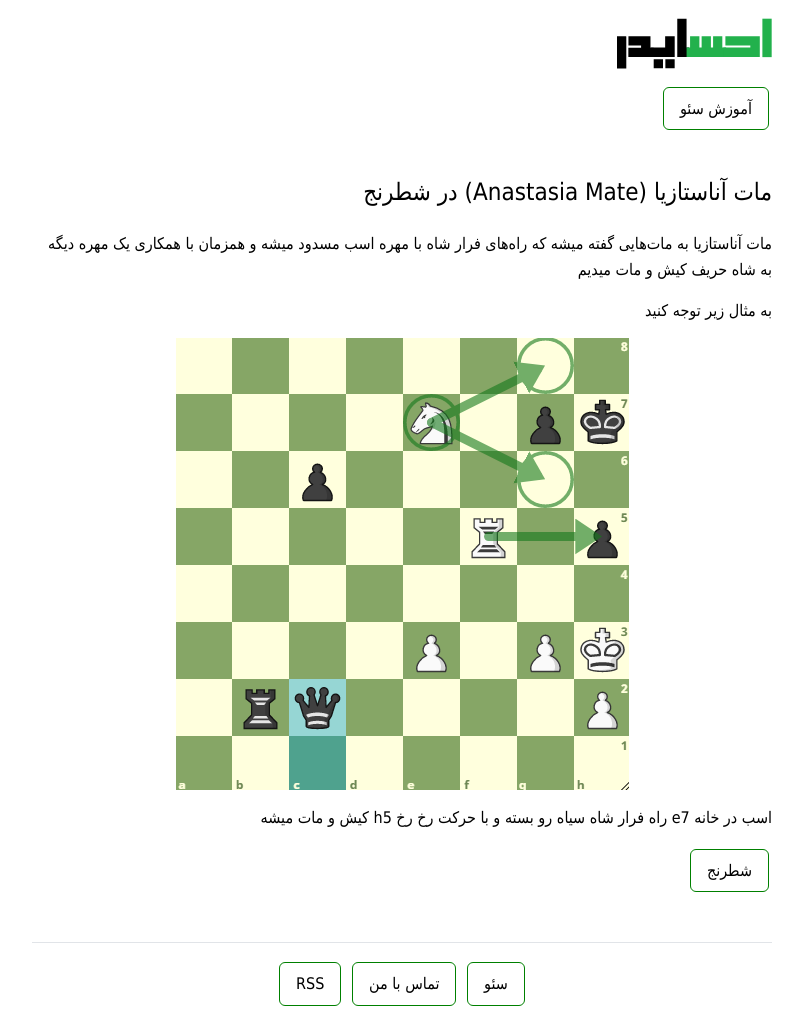
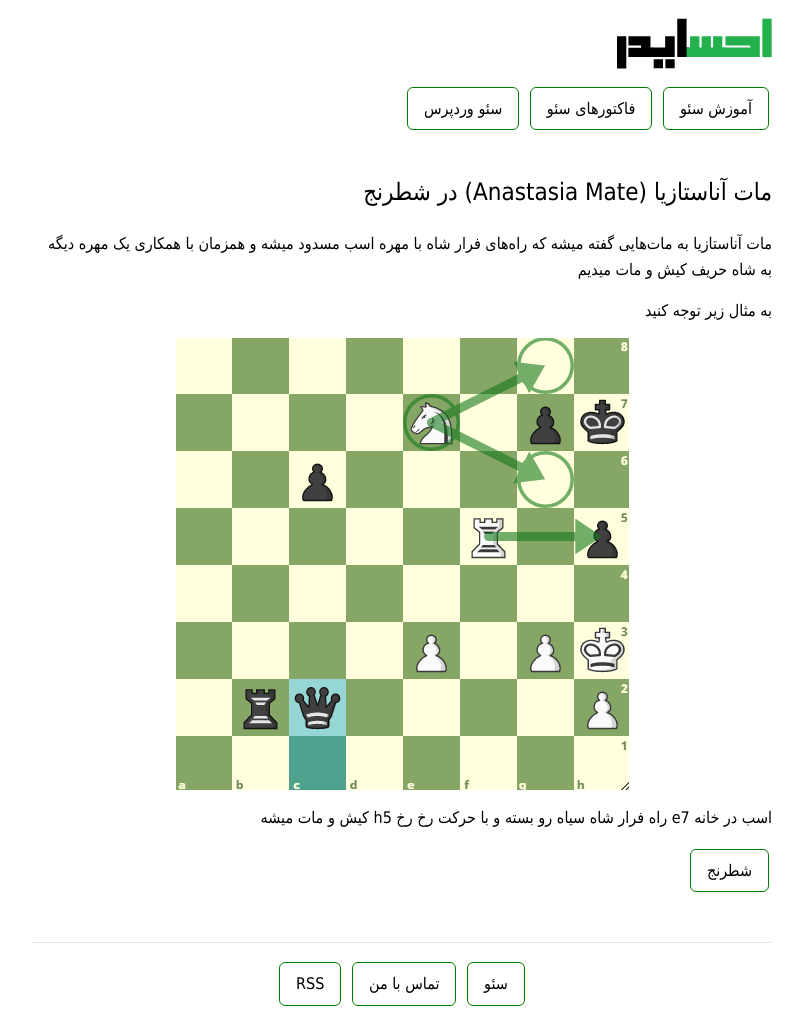
Before and after one commit to darkblog/darkblog.github.io, a Jekyll site: the page built from _posts/2021-1-2-anastasia-mate.md, in a window 1280 px wide. Shown: the whole page, without its empty margins (238-1041 px from the left). Built offline with Jekyll 4.4.1, drawn with Linux system fonts in a browser that asks for light colours.

Commit message:
Update default.html

```diff
--- a/_layouts/default.html
+++ b/_layouts/default.html
@@ -20,6 +20,8 @@ layout: compress
 </a>
 <nav>
 <a href="{{ site.url }}/seo" class="button">آموزش سئو</a>
+<a href="{{ site.url }}/google-ranking-factors" class="button">فاکتورهای سئو</a>
+<a href="{{ site.url }}/seo-checklist" class="button">سئو وردپرس</a>
 </nav>
 </header>
 <main class="container">{{ content }}</main>
```
